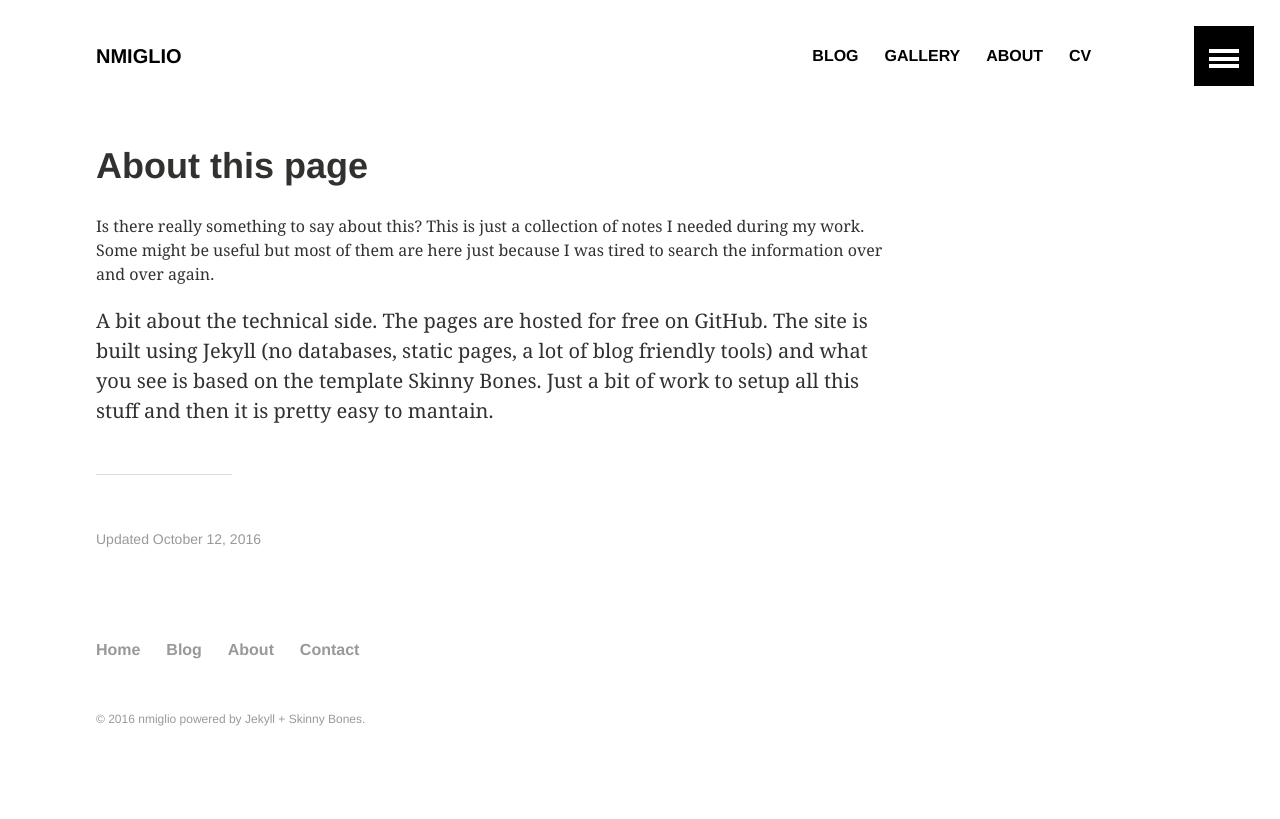
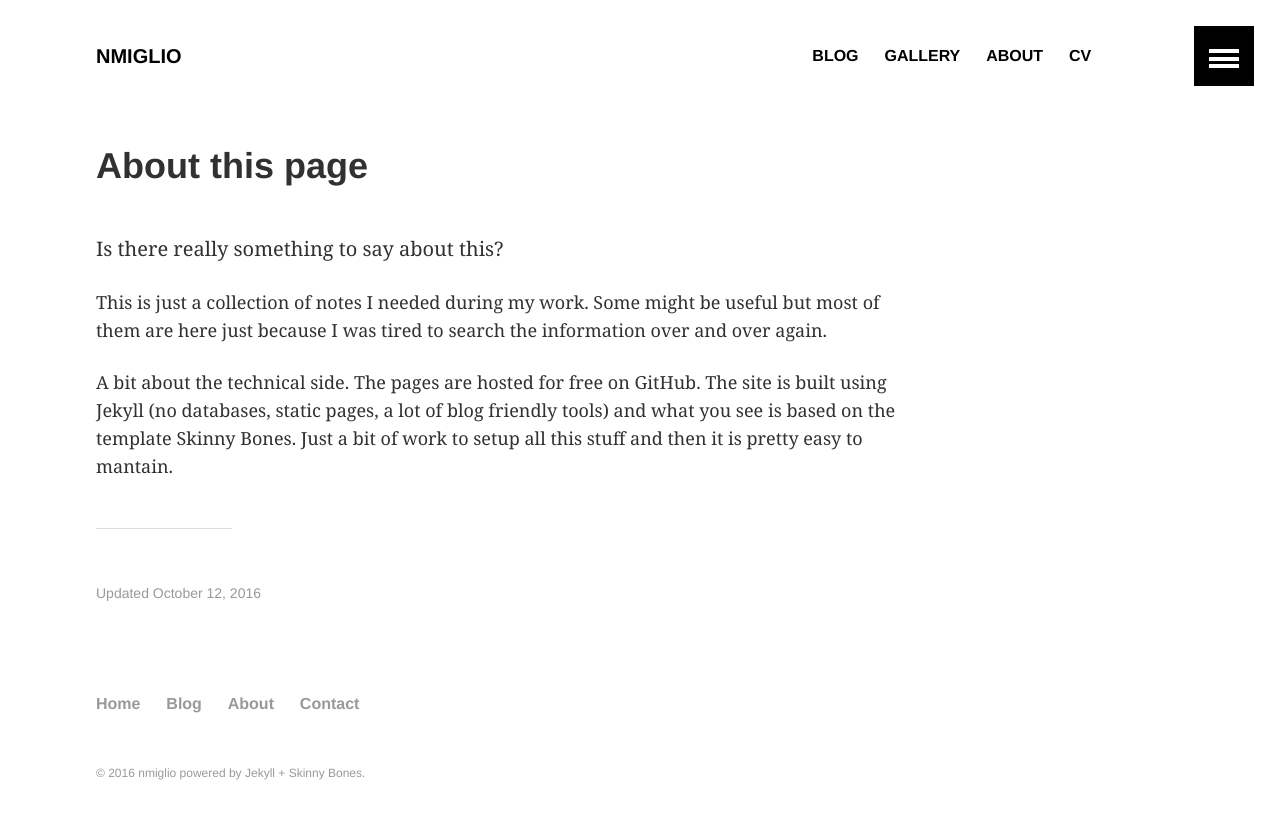
Before and after one commit to nmiglio/nmiglio.github.io, a Jekyll site: the page built from about/index.md, in a window 1280 px wide. Shown: the top 819 px of the page. Built offline with Jekyll 4.4.1, drawn with Linux system fonts in a browser that asks for light colours.

```diff
--- a/about/index.html
+++ b/about/index.md
@@ -13,6 +13,6 @@ Is there really something to say about this?
 This is just a collection of notes I needed during my work. Some might be useful but most of them are here just because I was
 tired to search the information over and over again.
 
-<p>A bit about the technical side. The pages are hosted for free on GitHub. The site is built using Jekyll (no databases, static
+A bit about the technical side. The pages are hosted for free on GitHub. The site is built using Jekyll (no databases, static
 pages, a lot of blog friendly tools) and what you see is based on the template Skinny Bones. Just a bit of work to setup all this
-stuff and then it is pretty easy to mantain.</p>
+stuff and then it is pretty easy to mantain.
```
